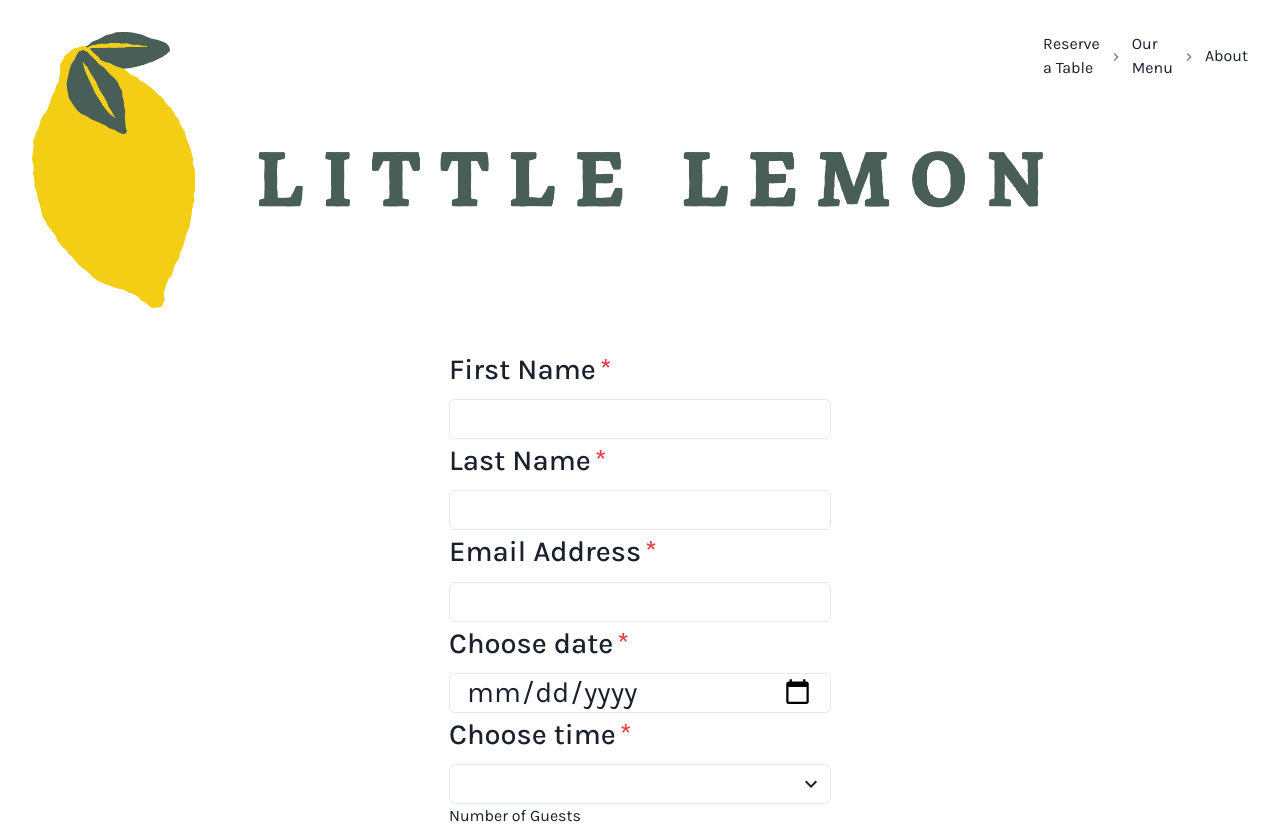
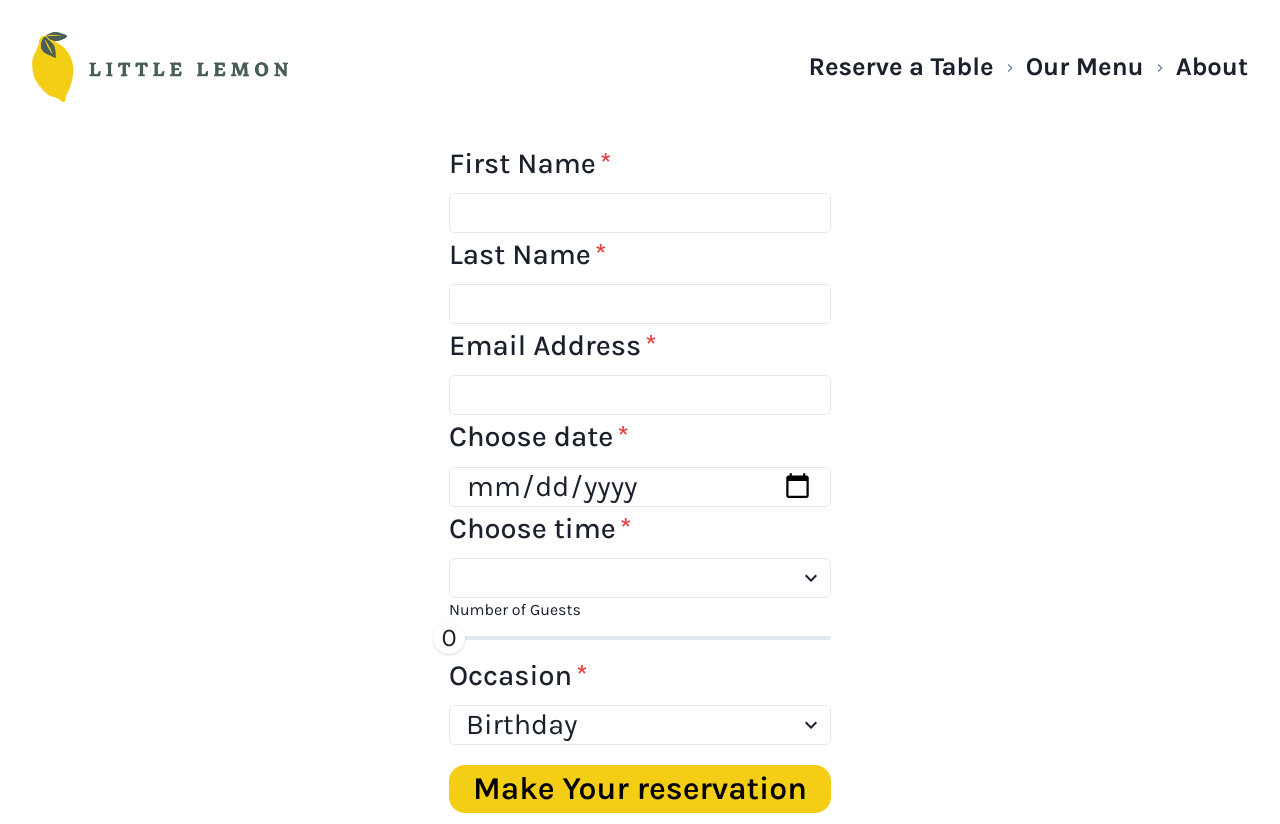
Before and after one commit to claudiooleite/litle_lemon, a React (Create React App) app: page /bookingpage in a window 1280 px wide. Shown: the top 824 px of the page. Built offline with nearby package versions, Linux system fonts and the light colour scheme.

Commit message:
nav restyled for all screens

```diff
--- a/src/Components/NavBarResponsive/NavLargeDisplay.jsx
+++ b/src/Components/NavBarResponsive/NavLargeDisplay.jsx
@@ -11,26 +11,26 @@ import { ChevronRightIcon } from '@chakra-ui/icons';
 function NavLargeDisplay() {
     return (
         <nav>
-      <Flex>
+            <Flex alignItems={'center'}>
                 <Box>
                     <Link to='/'>
-            <Image id="logo-top" src={image} alt="Logo Little Lemon restaurant" />
+                        <Image width={'16rem'} id="logo-top" src={image} alt="Logo Little Lemon restaurant" />
                     </Link>
                 </Box>
                 <Spacer />
                 <Breadcrumb separator={<ChevronRightIcon color='gray.500' />}>
                     <BreadcrumbItem>
-            <BreadcrumbLink as={Link} to='/bookingpage'>
+                        <BreadcrumbLink as={Link} to='/bookingpage' sx={{ fontSize: "1.6rem", fontWeight: "bold" }}>
                             Reserve a Table
                         </BreadcrumbLink>
                     </BreadcrumbItem>
                     <BreadcrumbItem>
-            <BreadcrumbLink as={Link} to='/menu'>
+                        <BreadcrumbLink as={Link} to='/menu' sx={{ fontSize: "1.6rem", fontWeight: "bold" }}>
                             Our Menu
                         </BreadcrumbLink>
                     </BreadcrumbItem>
                     <BreadcrumbItem>
-            <BreadcrumbLink as={Link} to='/about'>
+                        <BreadcrumbLink as={Link} to='/about' sx={{ fontSize: "1.6rem", fontWeight: "bold" }}>
                             About
                         </BreadcrumbLink>
                     </BreadcrumbItem>
--- a/src/stylesheets/theme.js
+++ b/src/stylesheets/theme.js
@@ -44,8 +44,9 @@ const theme = extendTheme({
     BreadcrumbLink: {
       baseStyle: {
         color: "brand.800",
-        fontSize: "60px",
+        fontSize: "md",
         fontFamily: "body",
+        fontWeight: "bold",
       },
     },
   },
```
Lines whose indentation alone changed are shown as unchanged.
